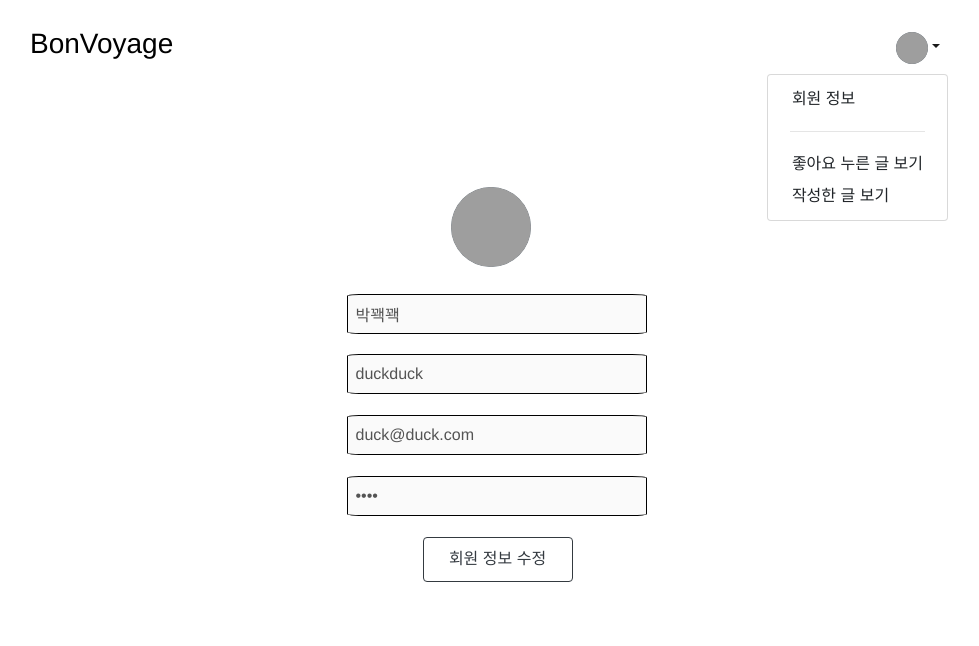
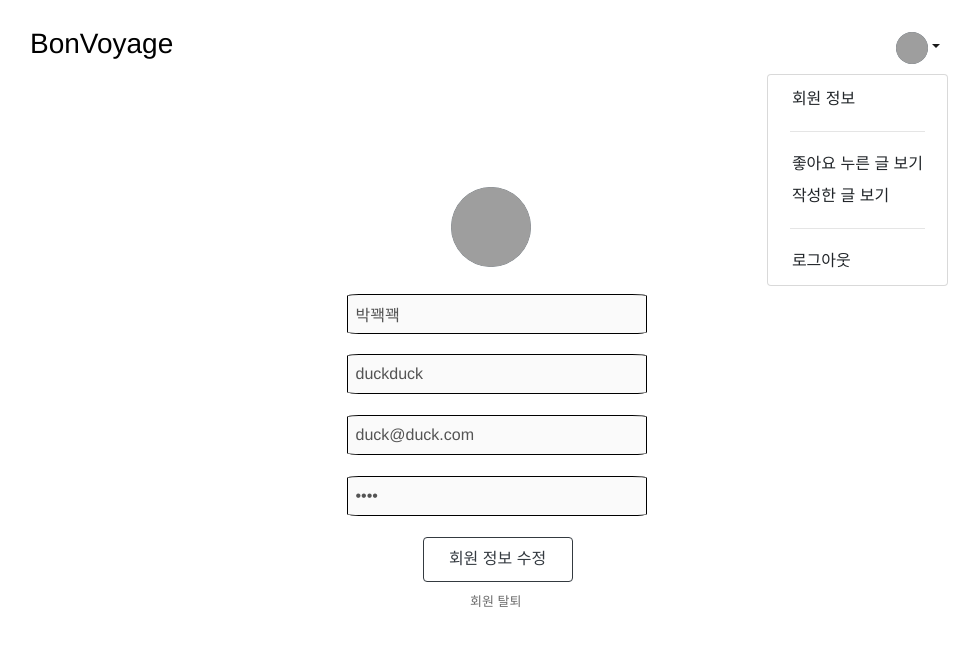
Before and after one commit to yongtaekimlwe/FE, a Vue app: page /user/mypage in a window 1280 px wide. Both pictures are taken after a click on the button 1068 px from the left and 48 px from the top of the page. Shown: the top 646 px of the page, without its empty margins (151-1130 px from the left). Built offline with nearby package versions, Linux system fonts and the light colour scheme; grey boxes are pictures that could not be loaded.

Commit message:
user quit

```diff
--- a/src/components/NaviBar.vue
+++ b/src/components/NaviBar.vue
@@ -28,6 +28,8 @@
               <hr />
               <b-dropdown-item href="#">좋아요 누른 글 보기</b-dropdown-item>
               <b-dropdown-item href="#">작성한 글 보기</b-dropdown-item>
+              <hr />
+              <b-dropdown-item @click="logout">로그아웃</b-dropdown-item>
             </b-nav-item-dropdown>
           </b-navbar-nav>
         </div>
@@ -47,6 +49,9 @@ export default {
   methods: {
     mvProfile() {
       this.$router.push({ name: "mypage" }).catch(() => {});
+    },
+    logout() {
+      // TODO: 로그아웃
     },
   },
 };
--- a/src/components/user/MyPage.vue
+++ b/src/components/user/MyPage.vue
@@ -56,6 +56,7 @@
           >회원 정보 저장</b-button
         >
         <br /><br />
+        <div id="quit" @click="quitUser">회원 탈퇴</div>
       </b-form>
     </div>
   </div>
@@ -85,6 +86,10 @@ export default {
     userUpdate() {
       this.toggleStat();
       // TODO: 사용자 정보 update하기
+    },
+    quitUser() {
+      // TODO: 회원 탈퇴
+      this.$router.push("/").catch(() => {});
     },
     // 모달 관련 함수
     resetModal() {
@@ -190,4 +195,12 @@ a:visited {
   width: 150px;
   height: 45px;
 }
+
+#quit {
+  position: absolute;
+  left: 48%;
+  top: 163%;
+  color: rgb(109, 109, 109);
+  font-size: 13px;
+}
 </style>
```
